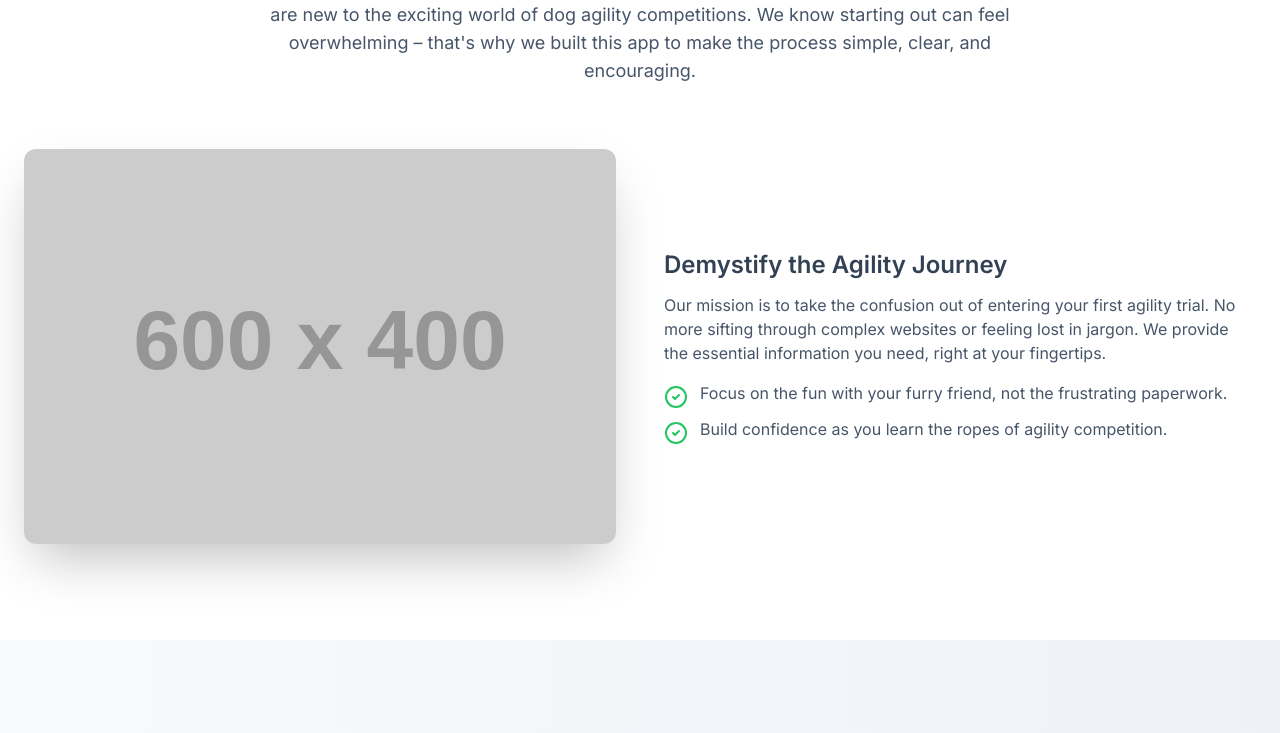
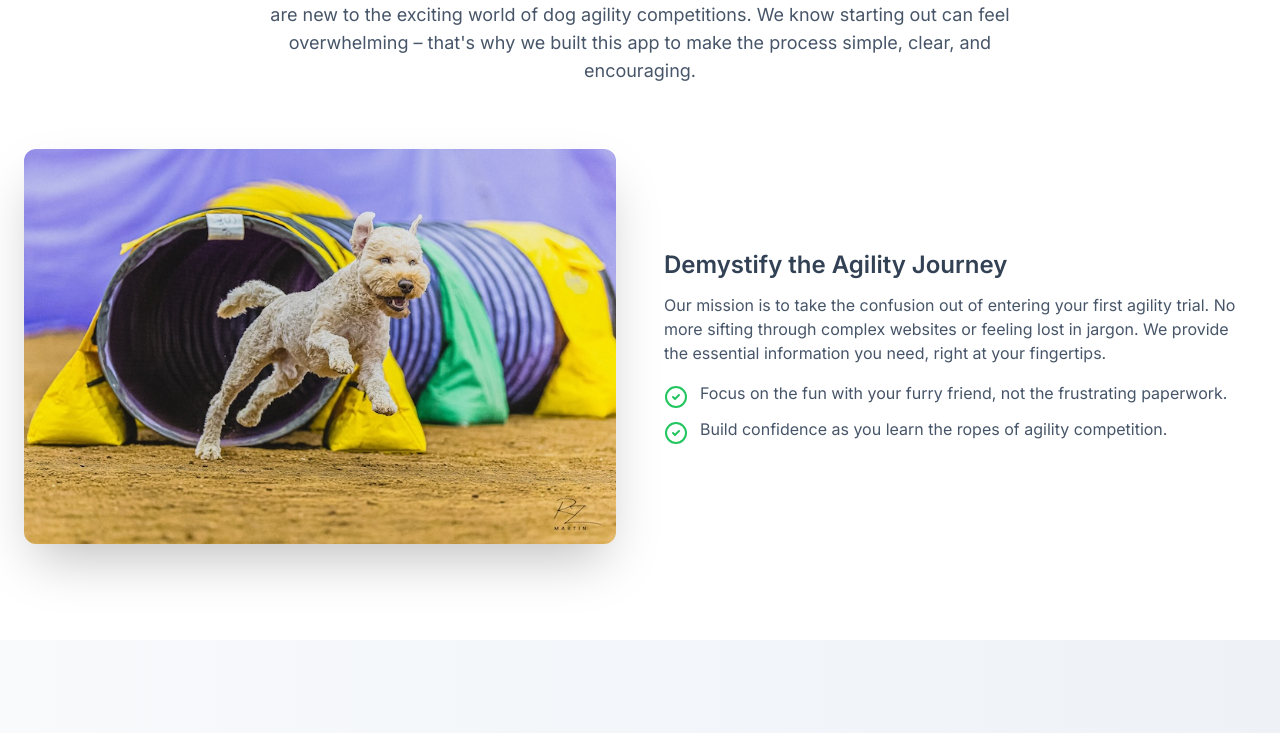
Before and after one commit to elequin-sandbox/TrialReady-website, a plain HTML site: page index.html in a window 1280 px wide. Shown: the part 712-1445 px from the top of the page. Drawn offline with nearby package versions, Linux system fonts and the light colour scheme; placeholder pictures from the web are drawn by us.

Commit message:
add dog image

```diff
--- a/index.html
+++ b/index.html
@@ -92,8 +92,8 @@
             </div>
             <div class="flex flex-col md:flex-row items-center justify-center gap-8 md:gap-12">
                 <div class="md:w-1/2">
-                    <img src="https://placehold.co/600x400/A5B4FC/3730A3?text=Happy+Dog+in+Agility" alt="Dog happily running an agility course" class="rounded-xl shadow-2xl object-cover w-full h-auto">
-                     </div>
+                    <img src="assets/dog.JPEG" alt="Dog happily running an agility course" class="rounded-xl shadow-2xl object-cover w-full h-auto">
+                </div>
                 <div class="md:w-1/2 text-left">
                     <h3 class="text-2xl font-semibold text-slate-700 mb-3">Demystify the Agility Journey</h3>
                     <p class="text-slate-600 mb-4">
```
Also changed, not shown: assets/dog.JPEG (added).
